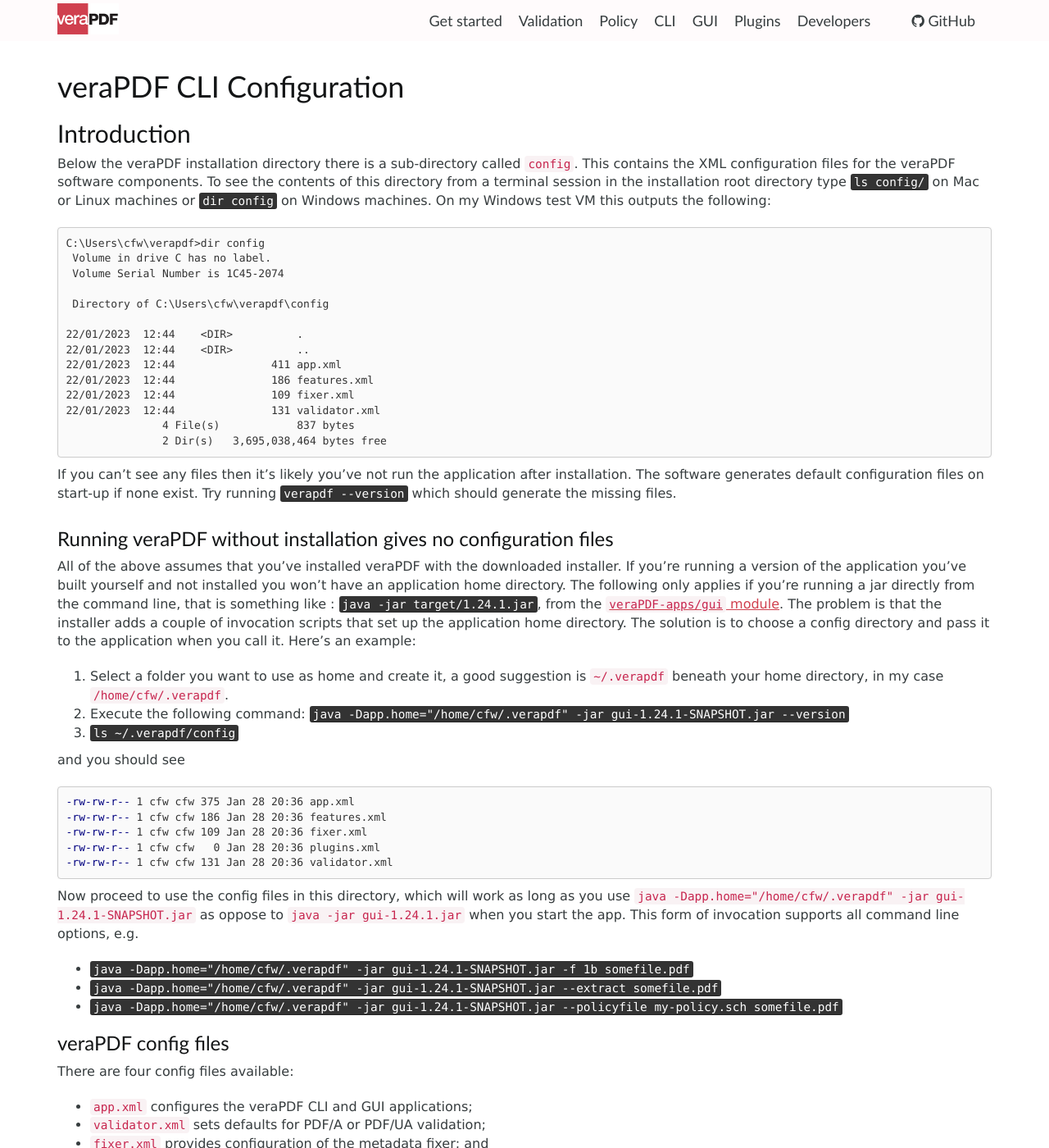
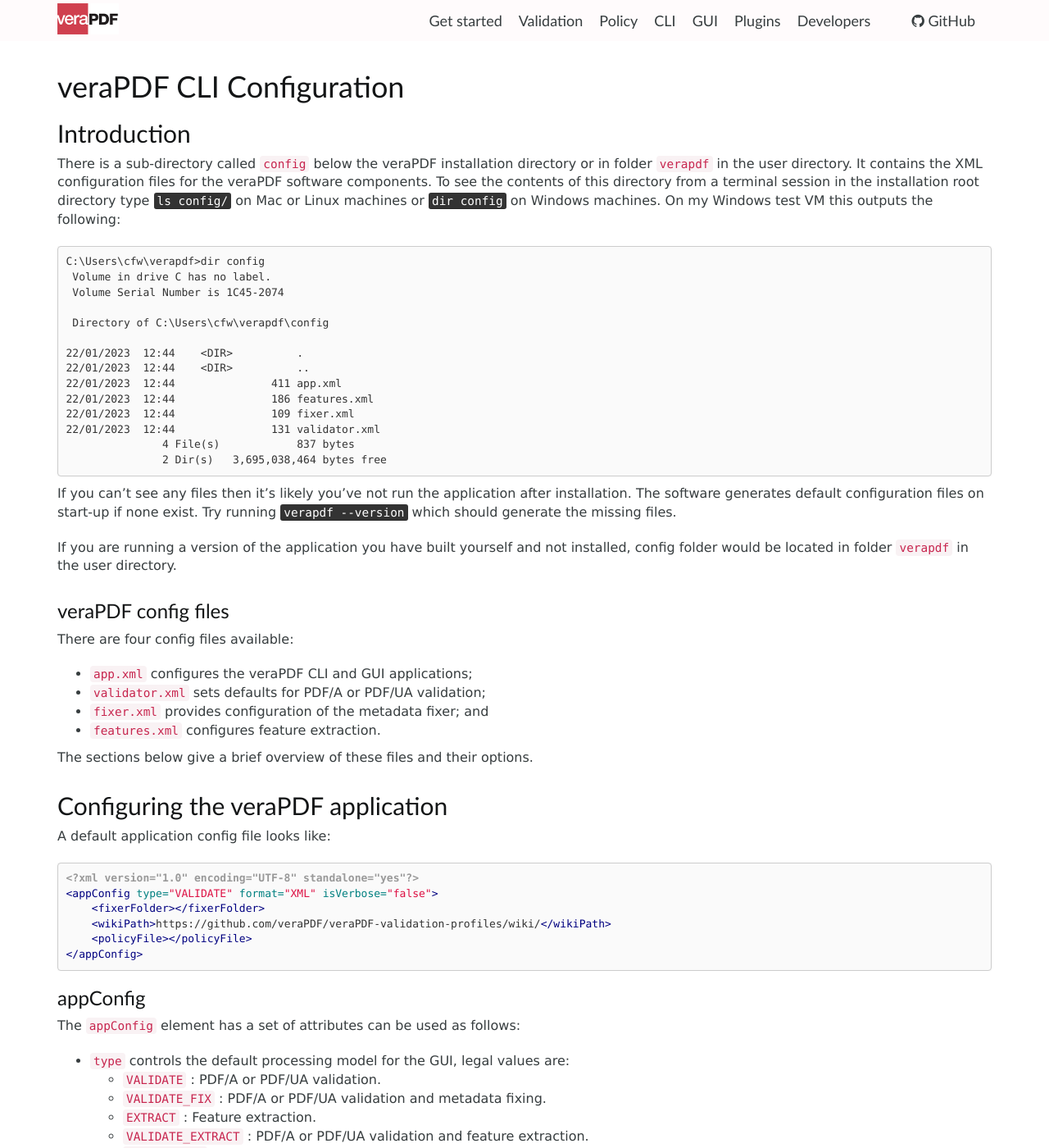
Before and after one commit to veraPDF/veraPDF.github.io, a Jekyll site: the page built from cli/config/index.md, in a window 1280 px wide and 1400 px high. Shown: the whole window at 82% size. Built offline with Jekyll 4.4.1, drawn with Linux system fonts in a browser that asks for light colours; nearby versions of some CDN libraries; some of the changed text lies outside the part shown.

````diff
--- a/cli/config/index.md
+++ b/cli/config/index.md
@@ -6,8 +6,7 @@ title: veraPDF CLI Configuration
 Introduction
 ------------
 
-Below the veraPDF installation directory there is a sub-directory called
-`config`. This contains the XML configuration files for the veraPDF software
+There is a sub-directory called `config` below the veraPDF installation directory or in folder `verapdf` in the user directory. It contains the XML configuration files for the veraPDF software
 components. To see the contents of this directory from a terminal session
 in the installation root directory type <kbd>ls config/</kbd> on Mac or Linux
 machines or <kbd>dir config</kbd> on Windows machines. On my Windows test VM
@@ -35,35 +34,7 @@ installation. The software generates default configuration files on start-up if
 none exist. Try running <kbd>verapdf --version</kbd> which should generate the
 missing files.
 
-### Running veraPDF without installation gives no configuration files
-All of the above assumes that you've installed veraPDF with the downloaded
-installer. If you're running a version of the application you've built
-yourself and not installed you won't have an application home directory. The
-following only applies if you're running a jar directly from the command line,
-that is something like : <kbd>java -jar target/{{ site.verapdf_version_number }}.jar</kbd>, from the [`veraPDF-apps/gui` module](https://github.com/veraPDF/veraPDF-apps/tree/integration/gui).
-The problem is that the installer adds a couple of invocation scripts that set
-up the application home directory. The solution is to choose a config directory
-and pass it to the application when you call it. Here's an example:
-
-1. Select a folder you want to use as home and create it, a good suggestion is `~/.verapdf` beneath your home directory, in my case `/home/cfw/.verapdf`.
-2. Execute the following command: <kbd>java -Dapp.home="/home/cfw/.verapdf" -jar gui-{{ site.verapdf_version_number }}-SNAPSHOT.jar --version</kbd>
-3. <kbd>ls ~/.verapdf/config</kbd>
-
-and you should see
-
-```bash
--rw-rw-r-- 1 cfw cfw 375 Jan 28 20:36 app.xml
--rw-rw-r-- 1 cfw cfw 186 Jan 28 20:36 features.xml
--rw-rw-r-- 1 cfw cfw 109 Jan 28 20:36 fixer.xml
--rw-rw-r-- 1 cfw cfw   0 Jan 28 20:36 plugins.xml
--rw-rw-r-- 1 cfw cfw 131 Jan 28 20:36 validator.xml
-```
-
-Now proceed to use the config files in this directory, which will work as long as you use `java -Dapp.home="/home/cfw/.verapdf" -jar gui-{{ site.verapdf_version_number }}-SNAPSHOT.jar` as oppose to `java -jar gui-{{ site.verapdf_version_number }}.jar` when you start the app. This form of invocation supports all command line options, e.g.
-
-- <kbd>java -Dapp.home="/home/cfw/.verapdf" -jar gui-{{ site.verapdf_version_number }}-SNAPSHOT.jar -f 1b somefile.pdf</kbd>
-- <kbd>java -Dapp.home="/home/cfw/.verapdf" -jar gui-{{ site.verapdf_version_number }}-SNAPSHOT.jar --extract somefile.pdf</kbd>
-- <kbd>java -Dapp.home="/home/cfw/.verapdf" -jar gui-{{ site.verapdf_version_number }}-SNAPSHOT.jar --policyfile my-policy.sch somefile.pdf</kbd>
+If you are running a version of the application you have built yourself and not installed, config folder would be located in folder `verapdf` in the user directory.
 
 ### veraPDF config files
 There are four config files available:
@@ -104,7 +75,7 @@ The `appConfig` element has a set of attributes can be used as follows:
   - `RAW` : the raw XML data used by the veraPDF APIs, it's not quite as readable as the MRR format but can be de-serialised by the veraPDF API for further processing.
   - `HTML` : a formatted HTML report intended for human consumption.
   - `TEXT` : very brief single line text output.
-- `isVerbose` can be set to `false` for brief output which is the default, or `true` for verbose output.
+- `isVerbose` can be set to `false` for brief output which is the default, or `true` for verbose output in text report.
 
 #### <a name="fixerFolder"></a> fixerFolder
 The `fixerFolder` element sets a default folder where the repaired files generated by the metadata fixer are written.
@@ -122,7 +93,7 @@ The default validation config file contains:
 
 ```xml
 <?xml version="1.0" encoding="UTF-8" standalone="yes"?>
-<validatorConfig flavour="NO_FLAVOUR" recordPasses="false" maxFails="-1"/>
+<validatorConfig flavour="NO_FLAVOUR" defaultFlavour="PDFA_1_B" recordPasses="false" maxFails="-1" debug="false" showErrorMessages="true" isLogsEnabled="true" loggingLevel="WARNING" maxNumberOfDisplayedFailedChecks="100" showProgress="false"/>
 ```
 
 ### <a name="validatorConfig"></a> The validatorConfig element
@@ -131,6 +102,13 @@ The `validatorConfig` element defines the following attributes:
 - `flavour` the default flavour to use when none is specified by the user, can be PDF_A_1A, PDF_A_1B, PDF_A_2A, PDF_A_2B, PDF_A_2U, PDF_A_3A, PDF_A_3B, PDF_A_3U, PDF_A_4, PDF_A_4E, PDF_A_4F, PDF_UA1, or NO_FLAVOUR (for automatic detection).
 - `recordPasses` set `true` to report passed validation checks, `false` to report failures only.
 - `maxFails` specifies the maximum number of failed checks before validation is terminated, the default value of -1 means report all failures.
+- `maxNumberOfDisplayedFailedChecks` specifies how many failed tests are reported per validation rule.
+- `debug` set `true` to output all processed file names
+- `showErrorMessages` set `true` to add detailed error message for each check (xml, json, raw or html)
+- `isLogsEnabled` set `true` to add logs to report (xml, json or html)
+- `loggingLevel` determine the log level, can be "OFF", "SEVERE", "WARNING", "CONFIG", "ALL"
+- `showProgress` set `true` to show the current status of the validation job (only in cli)
+- `defaultFlavour` the default flavour to use when automatic detection did not work
 
 <a name="features.xml"></a>Configuring feature extraction
 ----------------------------------------------------
````
Also changed, not shown: cli/fixing/index.md (+1 -1 lines), cli/validation/index.md (+17 -3 lines), develop/index.md (+4 -4 lines), gui/index.md (+3 -3 lines), policy/info-dict/report.xml (line endings or trailing spaces).
